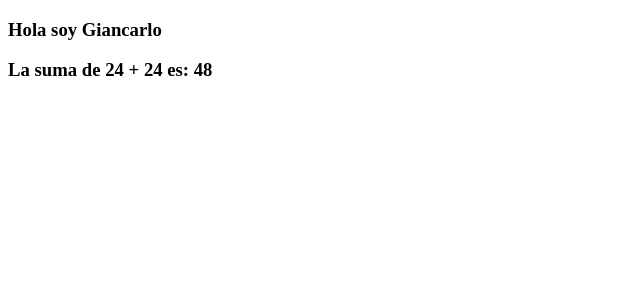
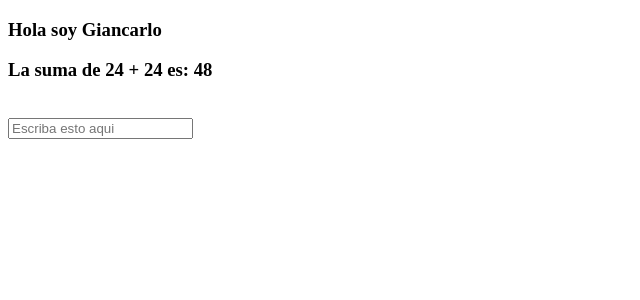
Before and after one commit to luis-alvarez1/training-angular-dev-team, an Angular app: page / in a window 1280 px wide. Shown: the top 300 px of the page, without its empty margins (0-640 px from the left). Built offline with nearby package versions, Linux system fonts and the light colour scheme.

Commit message:
Interpolacion de la barra de texto
Se obtienen valores de otro archivo los cuales serán usados en este

```diff
--- a/src/app/app.component.html
+++ b/src/app/app.component.html
@@ -2,6 +2,8 @@
     <div class="row">
        <h3>Hola soy {{nombre}}</h3>
        <h3>La suma de 24 + 24 es: {{getSuma(24, 24)}}</h3>
+       <br>
+       <input type="text" class= "form-control" [placeholder]= "textoPlaceHolder" [disabled] = "desabilitado" >
     </div>
 
 </div>
```
